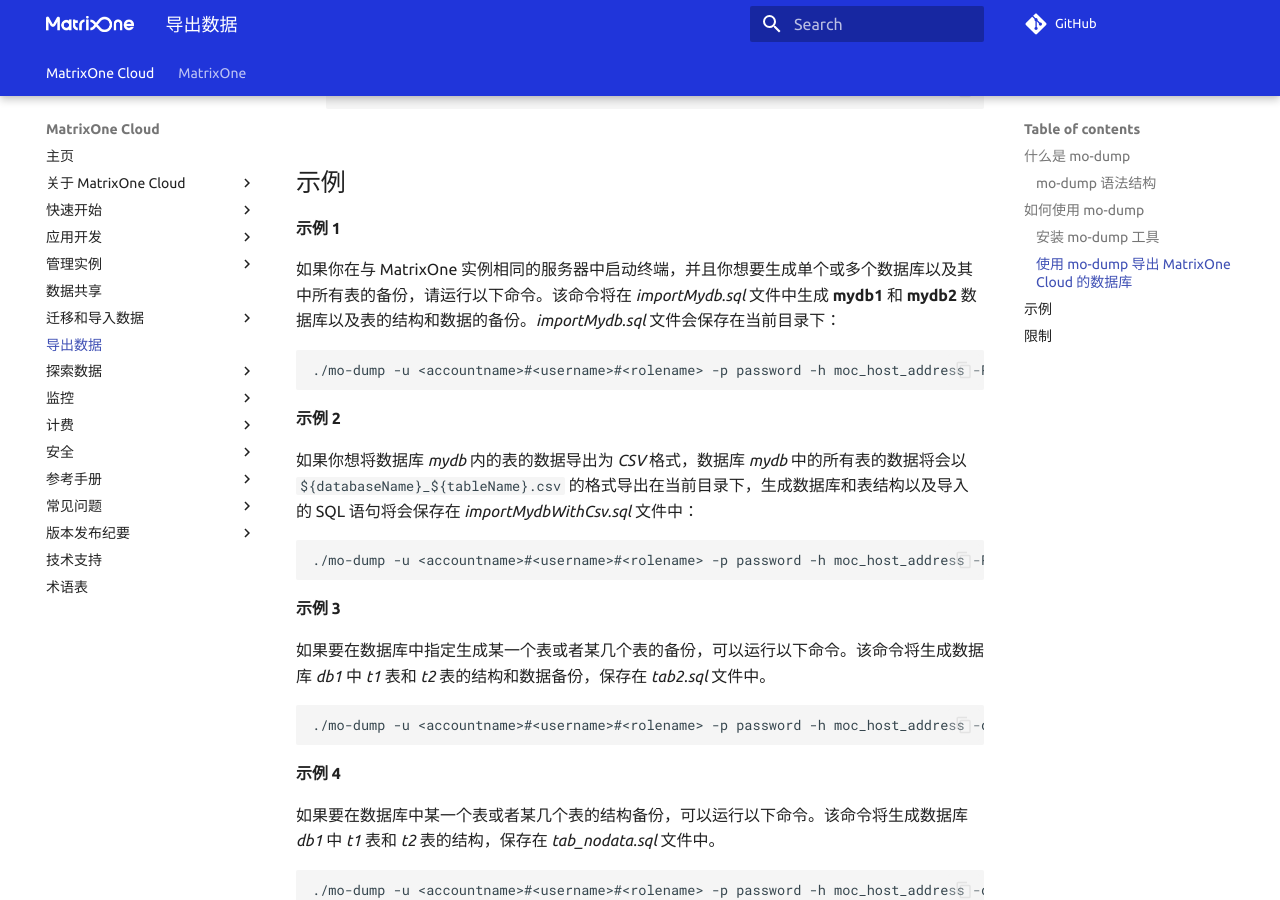
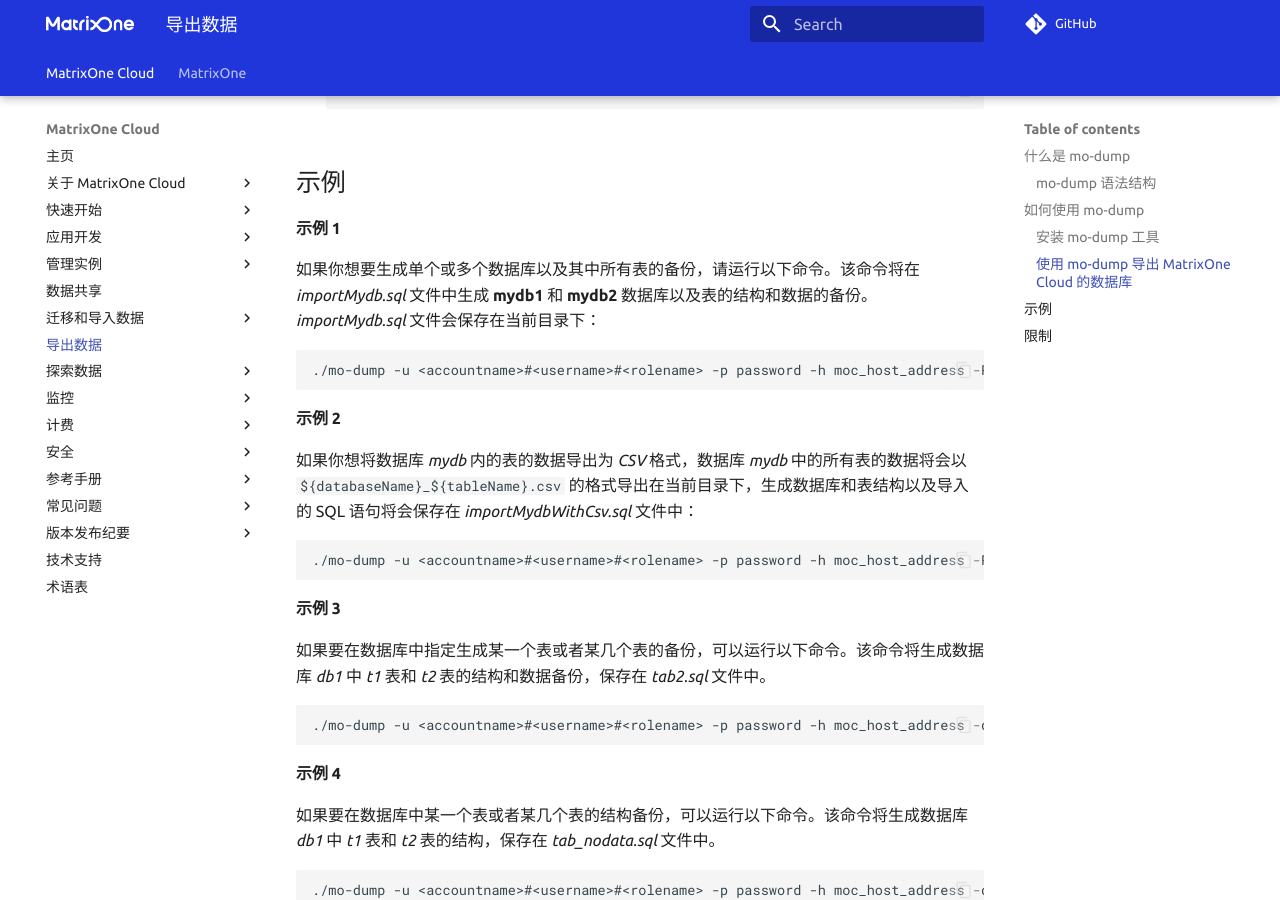
Before and after one commit to yangj1211/moc-docs, an MkDocs documentation site: the page built from docs/MatrixOne-Cloud/App-Develop/export-data/modump.md, in a window 1280 px wide and 900 px high, scrolled down 2730 px. Built offline with MkDocs 1.6.1 and Material for MkDocs 9.7.7, drawn with Linux system fonts in a browser that asks for light colours; comment, search, counter and statistics services are not loaded; the version menu is left out.

Commit message:
update mo-dump

````diff
--- a/docs/MatrixOne-Cloud/App-Develop/export-data/modump.md
+++ b/docs/MatrixOne-Cloud/App-Develop/export-data/modump.md
@@ -155,7 +155,7 @@
 
 **示例 1**
 
-如果你在与 MatrixOne 实例相同的服务器中启动终端，并且你想要生成单个或多个数据库以及其中所有表的备份，请运行以下命令。该命令将在 *importMydb.sql* 文件中生成 **mydb1** 和 **mydb2** 数据库以及表的结构和数据的备份。*importMydb.sql* 文件会保存在当前目录下：
+如果你想要生成单个或多个数据库以及其中所有表的备份，请运行以下命令。该命令将在 *importMydb.sql* 文件中生成 **mydb1** 和 **mydb2** 数据库以及表的结构和数据的备份。*importMydb.sql* 文件会保存在当前目录下：
 
 ```
 ./mo-dump -u <accountname>#<username>#<rolename> -p password -h moc_host_address -P 6001 -db mydb1,mydb2 > importMydb.sql
````
